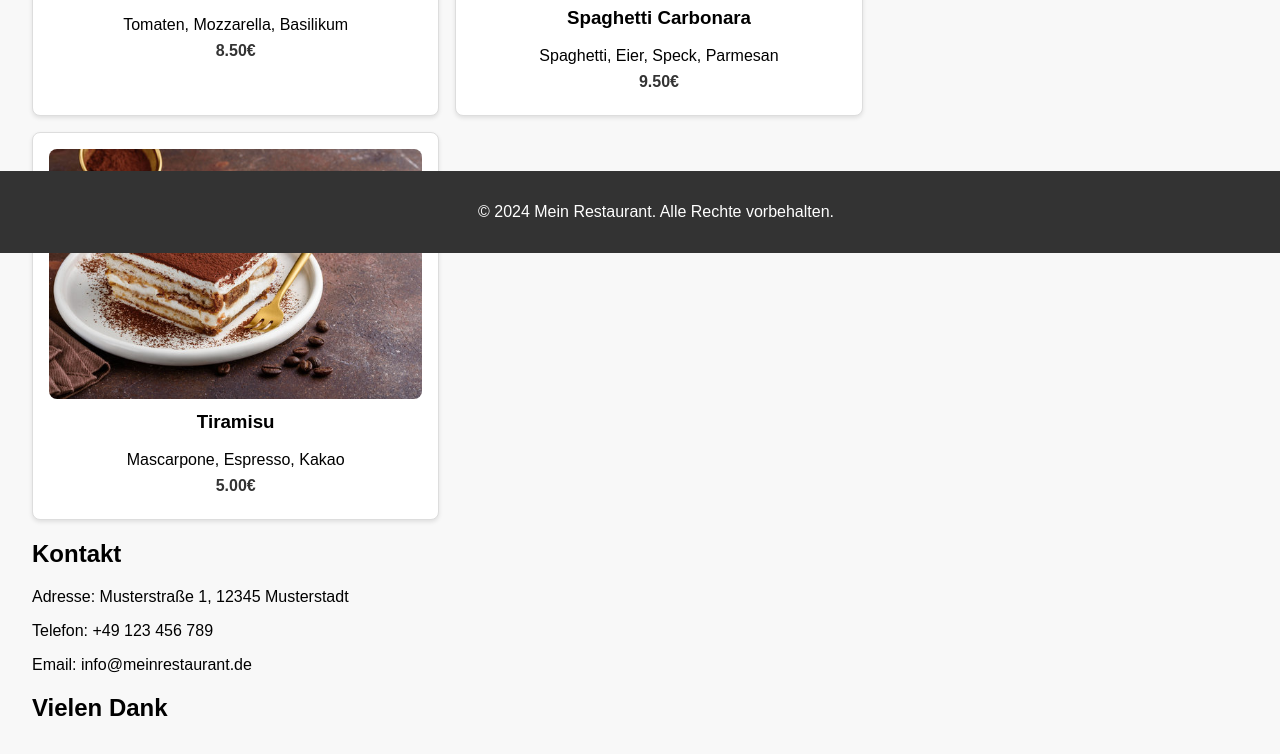
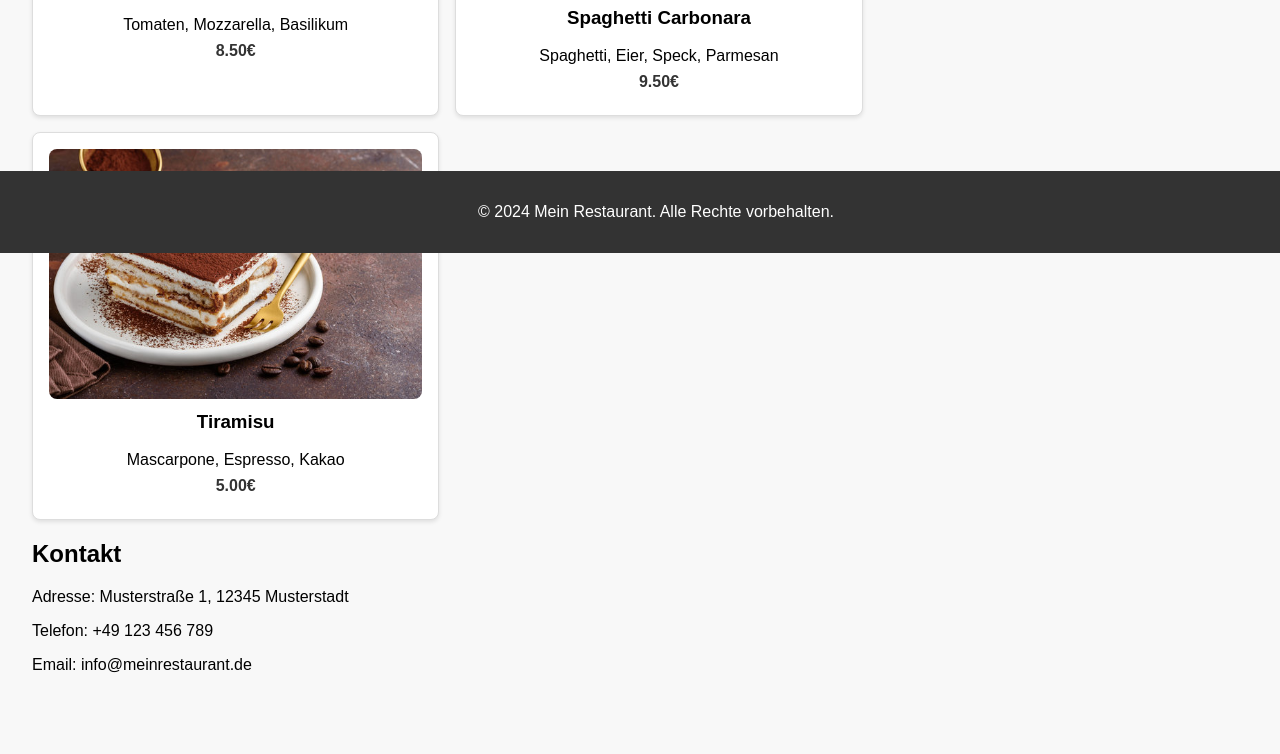
Before and after one commit to Jalal-Sarokhan/restaurant, a plain HTML site: page index.html in a window 1280 px wide. Shown: the part 547-1301 px from the top of the page. After the commit the page ends 1269 px from the top, so only its background shows below. Drawn offline with Linux system fonts and the light colour scheme.

Commit message:
hidden the last section

```diff
--- a/index.html
+++ b/index.html
@@ -30,7 +30,7 @@
             <p>Telefon: +49 123 456 789</p>
             <p>Email: info@meinrestaurant.de</p>
         </section>
-        <section id="section-hidden">
+        <section class="section-hidden">
             <h2>Vielen Dank</h2>
         </section>
     </main>
```
